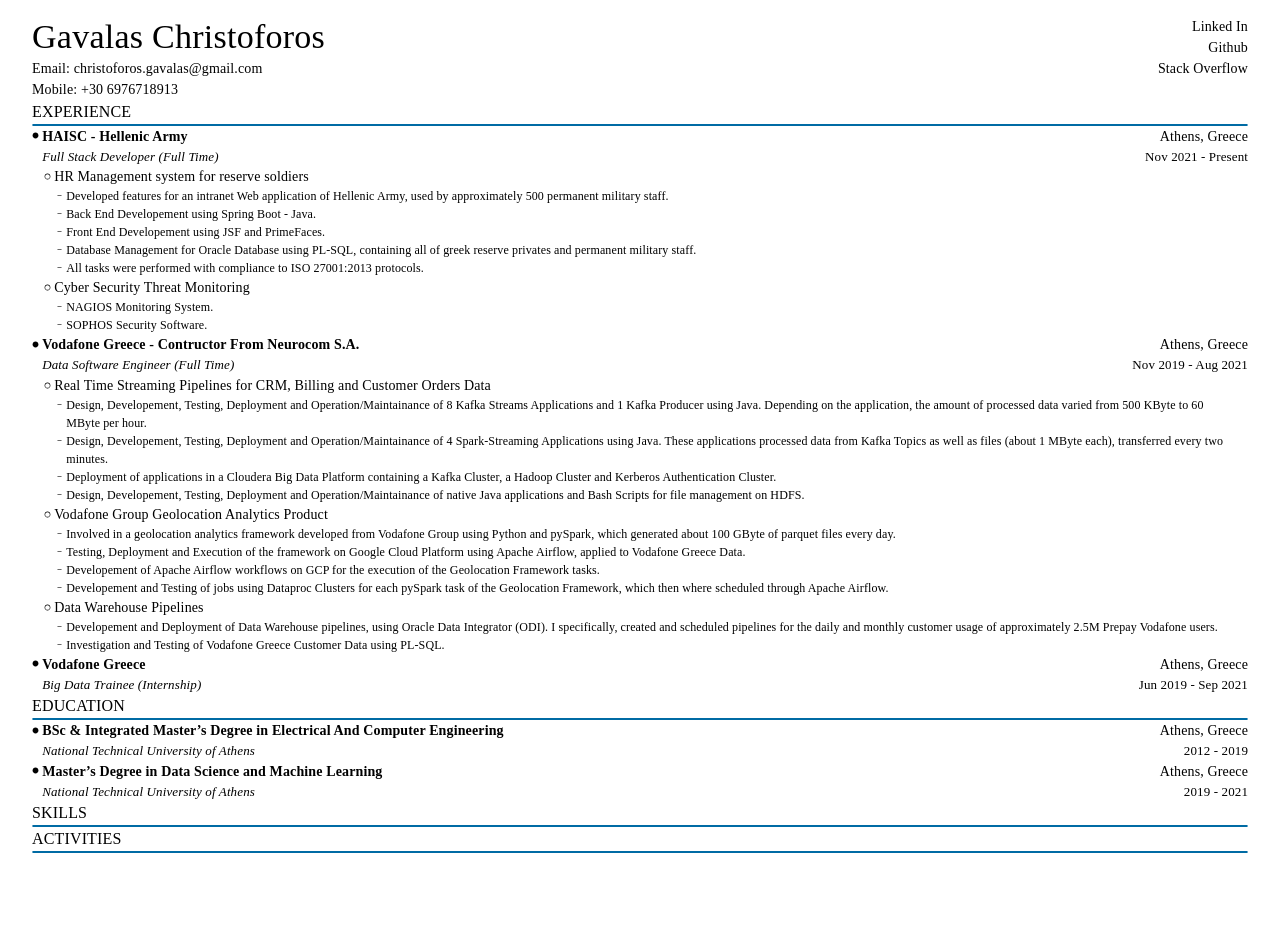
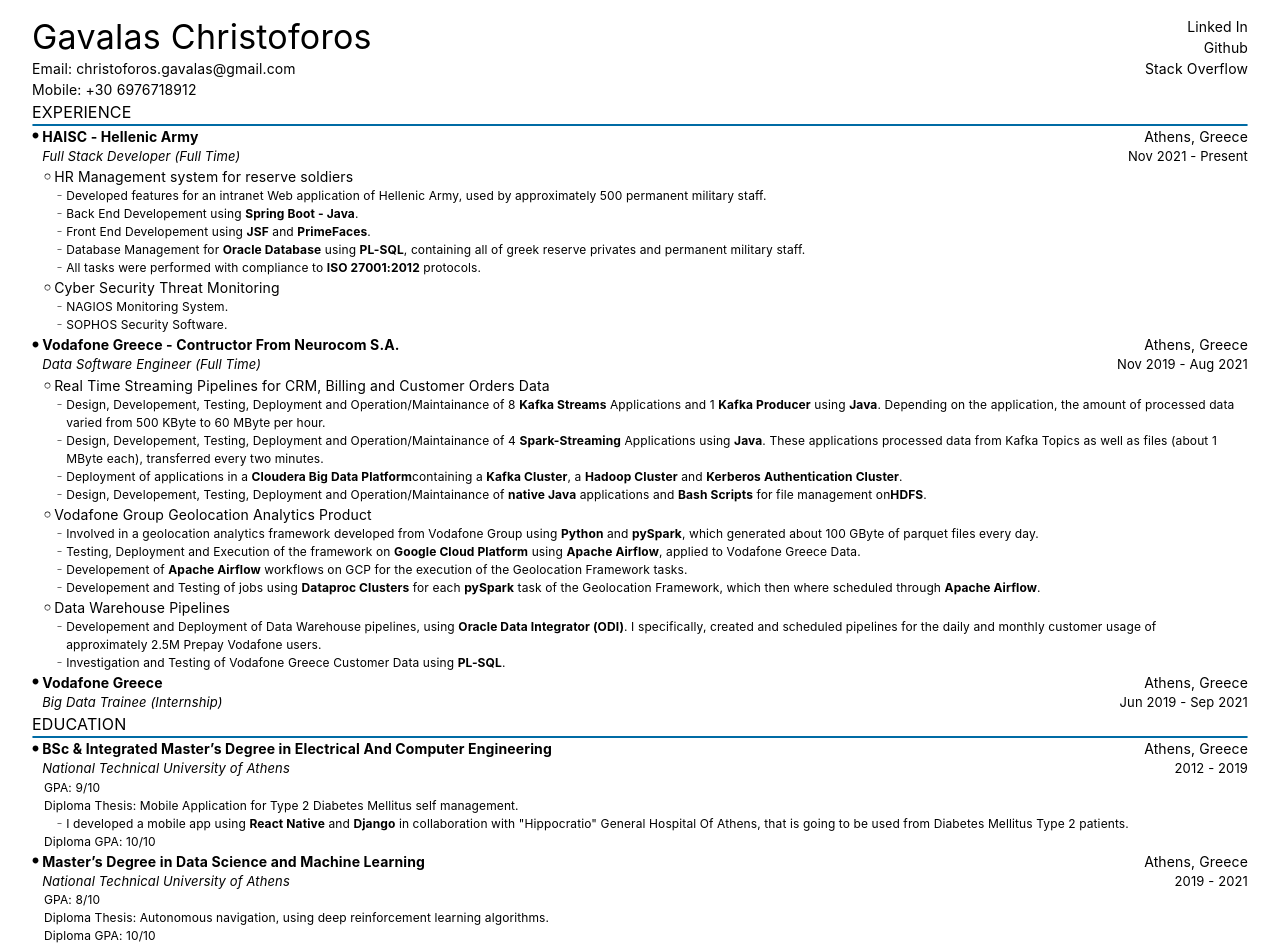
Before and after one commit to ChristoforosG/CV, a React (Create React App) app: page / in a window 1280 px wide. Shown: the top 949 px of the page. Before the commit the page ends 853 px from the top, so only its background shows below. Built offline with nearby package versions, Linux system fonts and the light colour scheme.

Commit message:
Finished Education Section - Skills Section in progress

```diff
--- a/package.json
+++ b/package.json
@@ -8,6 +8,7 @@
     "@mui/icons-material": "^5.8.0",
     "@mui/material": "^5.8.0",
     "@mui/styles": "^5.8.0",
+    "@mui/x-data-grid": "^5.11.1",
     "@testing-library/jest-dom": "^5.16.4",
     "@testing-library/react": "^13.2.0",
     "@testing-library/user-event": "^13.5.0",
--- a/src/App.js
+++ b/src/App.js
@@ -6,11 +6,12 @@
 import Header from "./Components/Header";
 import Experiences from "./Components/Experiences";
 import Education from "./Components/Education";
+import ProgrammingSkills from "./Components/ProgrammingSkills";
 
 const theme = createTheme({
   typography: {
     allVariants: {
-      fontFamily: ["serif"].join(","),
+      fontFamily: [""],
     },
   },
 });
@@ -25,6 +26,7 @@
         <Section title="EDUCATION" />
         <Education />
         <Section title="SKILLS" />
+        <ProgrammingSkills />
         <Section title="ACTIVITIES" />
       </Box>
     </ThemeProvider>
--- a/src/Components/EducationUnit.js
+++ b/src/Components/EducationUnit.js
@@ -1,6 +1,7 @@
 import { Box, Typography } from "@mui/material";
 import CircleIcon from "@mui/icons-material/Circle";
 import EducationHeader from "./EducationHeader";
+import ProjectDetails from "./ProjectDetails";
 
 function EducationUnit({ study }) {
   return (
@@ -11,6 +12,20 @@
         location={study.location}
         timePeriod={study.timePeriod}
       />
+      <Box sx={{ marginLeft: 1.5 }}>
+        <Typography sx={{ fontSize: 12 }}>GPA: {study.GPA}</Typography>
+        <Typography sx={{ fontSize: 12 }}>
+          Diploma Thesis: {study.thesisTitle}
+        </Typography>
+        <Box>
+          {study.thesisDetails.map(function (detail, i) {
+            return <ProjectDetails key={i} detail={detail} />;
+          })}
+        </Box>
+        <Typography sx={{ fontSize: 12 }}>
+          Diploma GPA: {study.thesisGPA}
+        </Typography>
+      </Box>
     </Box>
   );
 }
--- /dev/null
+++ b/src/Components/ProgrammingSkills.js
@@ -0,0 +1,29 @@
+import { Box, Typography } from "@mui/material";
+import { DataGrid, GridColDef, GridValueGetterParams } from "@mui/x-data-grid";
+import { programmingSkills } from "../Conf/Info";
+function ProgrammingSkills() {
+  console.log(programmingSkills);
+  return (
+    <Box sx={{ border: 0 }}>
+      {programmingSkills.map(function (skill, i) {
+        return (
+          <Box
+            key={i}
+            sx={{ border: 0, flexDirection: "row", display: "flex" }}
+          >
+            <Box sx={{ border: 0, flex: 1 }}>
+              <Typography sx={{ fontSize: 12 }}>{skill.header}:</Typography>
+            </Box>
+            <Box sx={{ border: 0, flex: 4 }}>
+              <Typography sx={{ fontSize: 12, fontStyle: "italic" }}>
+                {skill.data}
+              </Typography>
+            </Box>
+          </Box>
+        );
+      })}
+    </Box>
+  );
+}
+
+export default ProgrammingSkills;
--- a/src/Components/ProjectDetails.js
+++ b/src/Components/ProjectDetails.js
@@ -1,5 +1,6 @@
 import RemoveIcon from "@mui/icons-material/Remove";
 import { Box, Typography } from "@mui/material";
+import { Fragment } from "react";
 
 function ProjectDetails({ detail }) {
   return (
@@ -15,7 +16,12 @@
       <RemoveIcon
         sx={{ width: 7, height: 7, marginRight: 0.4, marginTop: 0.6 }}
       />
-      <Typography sx={{ fontSize: 12 }}>{detail}</Typography>
+      <Box
+        sx={{ flexDirection: "row", display: "flex", alignItems: "baseline" }}
+        component="span"
+      >
+        {detail}
+      </Box>
     </Box>
   );
 }
--- a/src/Conf/Info.js
+++ b/src/Conf/Info.js
@@ -1,7 +1,9 @@
+import { Typography } from "@mui/material";
+
 export const personalInfo = {
   name: "Gavalas Christoforos",
   email: "christoforos.gavalas@gmail.com",
-  mobile: "+30 6976718913",
+  mobile: "+30 6976718912",
   github: "https://github.com/ChristoforosG",
   linkedIn: "https://www.linkedin.com/in/christoforos-gavalas-b0b984186/",
   stackOverflow: "https://stackoverflow.com/users/12619221/chrisgav",
@@ -17,16 +19,38 @@
       {
         title: "HR Management system for reserve soldiers",
         details: [
-          "Developed features for an intranet Web application of Hellenic Army, used by approximately 500 permanent military staff.",
-          "Back End Developement using Spring Boot - Java.",
-          "Front End Developement using JSF and PrimeFaces.",
-          "Database Management for Oracle Database using PL-SQL, containing all of greek reserve privates and permanent military staff.",
-          "All tasks were performed with compliance to ISO 27001:2013 protocols.",
+          <Typography sx={{ fontSize: 12 }}>
+            Developed features for an intranet Web application of Hellenic Army,
+            used by approximately 500 permanent military staff.
+          </Typography>,
+          <Typography sx={{ fontSize: 12 }}>
+            Back End Developement using <strong>Spring Boot - Java</strong>.
+          </Typography>,
+          <Typography sx={{ fontSize: 12 }}>
+            Front End Developement using <strong>JSF</strong> and{" "}
+            <strong>PrimeFaces</strong>.
+          </Typography>,
+          <Typography sx={{ fontSize: 12 }}>
+            Database Management for <strong>Oracle Database</strong> using{" "}
+            <strong>PL-SQL</strong>, containing all of greek reserve privates
+            and permanent military staff.
+          </Typography>,
+          <Typography sx={{ fontSize: 12 }}>
+            All tasks were performed with compliance to{" "}
+            <strong>ISO 27001:2012</strong> protocols.
+          </Typography>,
         ],
       },
       {
         title: "Cyber Security Threat Monitoring",
-        details: ["NAGIOS Monitoring System.", "SOPHOS Security Software."],
+        details: [
+          <Typography sx={{ fontSize: 12 }}>
+            NAGIOS Monitoring System.
+          </Typography>,
+          <Typography sx={{ fontSize: 12 }}>
+            SOPHOS Security Software.
+          </Typography>,
+        ],
       },
     ],
   },
@@ -40,26 +64,74 @@
         title:
           "Real Time Streaming Pipelines for CRM, Billing and Customer Orders Data",
         details: [
-          "Design, Developement, Testing, Deployment and Operation/Maintainance of 8 Kafka Streams Applications and 1 Kafka Producer using Java. Depending on the application, the amount of processed data varied from 500 KByte to 60 MByte per hour.",
-          "Design, Developement, Testing, Deployment and Operation/Maintainance of 4 Spark-Streaming Applications using Java. These applications processed data from Kafka Topics as well as files (about 1 MByte each), transferred every two minutes.",
-          "Deployment of applications in a Cloudera Big Data Platform containing a Kafka Cluster, a Hadoop Cluster and Kerberos Authentication Cluster.",
-          "Design, Developement, Testing, Deployment and Operation/Maintainance of native Java applications and Bash Scripts for file management on HDFS.",
+          <Typography sx={{ fontSize: 12 }}>
+            Design, Developement, Testing, Deployment and Operation/Maintainance
+            of 8 <strong>Kafka Streams</strong> Applications and 1{" "}
+            <strong>Kafka Producer</strong> using <strong>Java</strong>.
+            Depending on the application, the amount of processed data varied
+            from 500 KByte to 60 MByte per hour.
+          </Typography>,
+          <Typography sx={{ fontSize: 12 }}>
+            Design, Developement, Testing, Deployment and Operation/Maintainance
+            of 4 <strong>Spark-Streaming</strong> Applications using{" "}
+            <strong>Java</strong>. These applications processed data from Kafka
+            Topics as well as files (about 1 MByte each), transferred every two
+            minutes.
+          </Typography>,
+          <Typography sx={{ fontSize: 12 }}>
+            Deployment of applications in a{" "}
+            <strong>Cloudera Big Data Platform</strong>
+            containing a <strong>Kafka Cluster</strong>, a{" "}
+            <strong>Hadoop Cluster</strong> and{" "}
+            <strong>Kerberos Authentication Cluster</strong>.
+          </Typography>,
+          <Typography sx={{ fontSize: 12 }}>
+            Design, Developement, Testing, Deployment and Operation/Maintainance
+            of <strong>native Java</strong> applications and{" "}
+            <strong>Bash Scripts</strong> for file management on
+            <strong>HDFS</strong>.
+          </Typography>,
         ],
       },
       {
         title: "Vodafone Group Geolocation Analytics Product",
         details: [
-          "Involved in a geolocation analytics framework developed from Vodafone Group using Python and pySpark, which generated about 100 GByte of parquet files every day.",
-          "Testing, Deployment and Execution of the framework on Google Cloud Platform using Apache Airflow, applied to Vodafone Greece Data.",
-          "Developement of Apache Airflow workflows on GCP for the execution of the Geolocation Framework tasks.",
-          "Developement and Testing of jobs using Dataproc Clusters for each pySpark task of the Geolocation Framework, which then where scheduled through Apache Airflow.",
+          <Typography sx={{ fontSize: 12 }}>
+            Involved in a geolocation analytics framework developed from
+            Vodafone Group using <strong>Python</strong> and{" "}
+            <strong>pySpark</strong>, which generated about 100 GByte of parquet
+            files every day.
+          </Typography>,
+          <Typography sx={{ fontSize: 12 }}>
+            Testing, Deployment and Execution of the framework on{" "}
+            <strong>Google Cloud Platform</strong> using{" "}
+            <strong>Apache Airflow</strong>, applied to Vodafone Greece Data.
+          </Typography>,
+          <Typography sx={{ fontSize: 12 }}>
+            Developement of <strong>Apache Airflow</strong> workflows on GCP for
+            the execution of the Geolocation Framework tasks.
+          </Typography>,
+          <Typography sx={{ fontSize: 12 }}>
+            Developement and Testing of jobs using{" "}
+            <strong>Dataproc Clusters</strong> for each <strong>pySpark</strong>{" "}
+            task of the Geolocation Framework, which then where scheduled
+            through <strong>Apache Airflow</strong>.
+          </Typography>,
         ],
       },
       {
         title: "Data Warehouse Pipelines",
         details: [
-          "Developement and Deployment of Data Warehouse pipelines, using Oracle Data Integrator (ODI). I specifically, created and scheduled pipelines for the daily and monthly customer usage of approximately 2.5M Prepay Vodafone users.",
-          "Investigation and Testing of Vodafone Greece Customer Data using PL-SQL.",
+          <Typography sx={{ fontSize: 12 }}>
+            Developement and Deployment of Data Warehouse pipelines, using{" "}
+            <strong>Oracle Data Integrator (ODI)</strong>. I specifically,
+            created and scheduled pipelines for the daily and monthly customer
+            usage of approximately 2.5M Prepay Vodafone users.
+          </Typography>,
+          <Typography sx={{ fontSize: 12 }}>
+            Investigation and Testing of Vodafone Greece Customer Data using{" "}
+            <strong>PL-SQL</strong>.
+          </Typography>,
         ],
       },
     ],
@@ -79,12 +151,52 @@
     degree:
       "BSc & Integrated Master’s Degree in Electrical And Computer Engineering",
     location: "Athens, Greece",
+    GPA: "9/10",
     timePeriod: "2012 - 2019",
+    thesisTitle:
+      "Mobile Application for Type 2 Diabetes Mellitus self management.",
+    thesisGPA: "10/10",
+    thesisDetails: [
+      <Typography sx={{ fontSize: 12 }}>
+        I developed a mobile app using <strong>React Native</strong> and{" "}
+        <strong>Django</strong> in collaboration with "Hippocratio" General
+        Hospital Of Athens, that is going to be used from Diabetes Mellitus Type
+        2 patients.
+      </Typography>,
+    ],
   },
   {
     university: "National Technical University of Athens",
     degree: "Master’s Degree in Data Science and Machine Learning ",
     location: "Athens, Greece",
+    GPA: "8/10",
     timePeriod: "2019 - 2021",
+    thesisTitle:
+      "Autonomous navigation, using deep reinforcement learning algorithms.",
+    thesisGPA: "10/10",
+    thesisDetails: [],
   },
 ];
+
+export const programmingSkills = [
+  {
+    header: "Languages",
+    data: "Python, Java, Javascript, SQL",
+  },
+  {
+    header: "Frameworks",
+    data: "Kafka, Spark, Django, Spring, Flask, React Native, JSF, PrimeFaces, HBase",
+  },
+  {
+    header: "Tools",
+    data: "mySQL, PL-SQL, SQLite, Git",
+  },
+  {
+    header: "Platforms",
+    data: "Google Cloud Platform, Cloudera Cloud, Linux, Windows",
+  },
+  {
+    header: "Libraries",
+    data: "numpy, scipy, pandas, scikit-learn, keras, tensorflow, pyTorch, django rest framework, django rest framework-simplejwt, react-navigation, axios, react-query, redux",
+  },
+];
```
Also changed, not shown: 1 other file (tests, documents, lock files or other folders).
